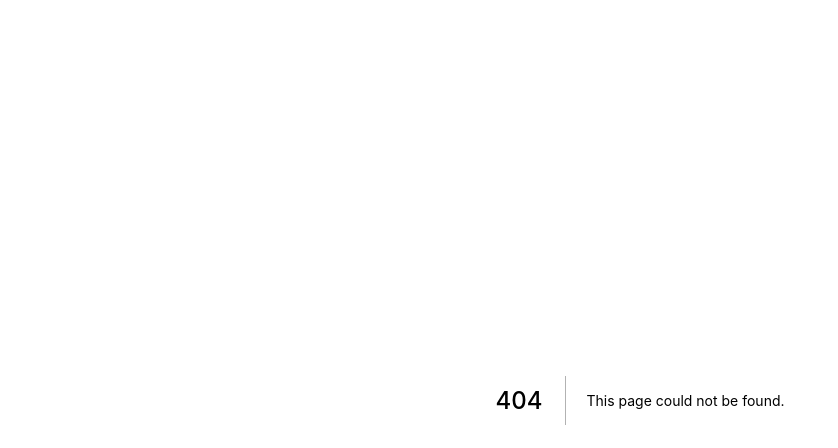
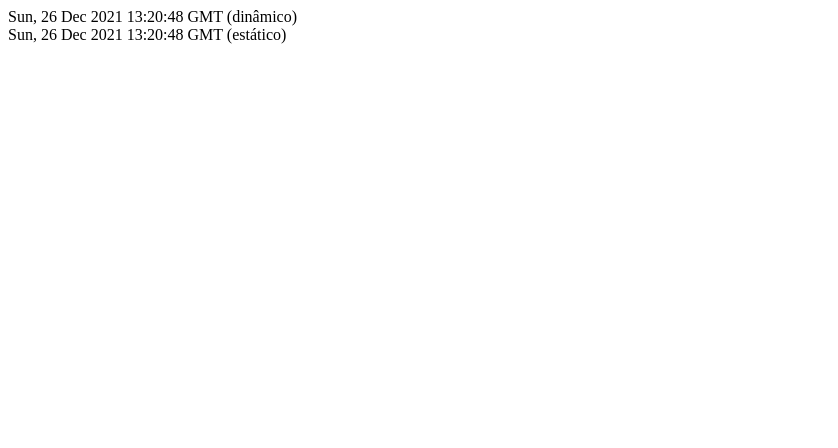
Before and after one commit to dieanderson/ideia-unica, a Next.js app: page /tempo in a window 1280 px wide. Before the commit this address had no page. Shown: the top 448 px of the page, without its empty margins (0-838 px from the left). Built offline with nearby package versions, Linux system fonts and the light colour scheme.

Commit message:
teste getStaticProps

```diff
--- /dev/null
+++ b/pages/tempo.js
@@ -0,0 +1,24 @@
+function Tempo(props){
+    const dynamicDate = new Date();
+    const daynamicDateString = dynamicDate.toGMTString();
+
+    return (
+        <div>
+            <div>{daynamicDateString} (dinâmico)</div>
+            <div>{props.staticDateString} (estático)</div>
+        </div>
+    )
+}
+
+export function getStaticProps(){
+    const staticDate = new Date();
+    const staticDateString = staticDate.toGMTString();
+
+    return {
+        props: {
+            staticDateString
+        }
+    }
+}
+
+export default Tempo;
```
